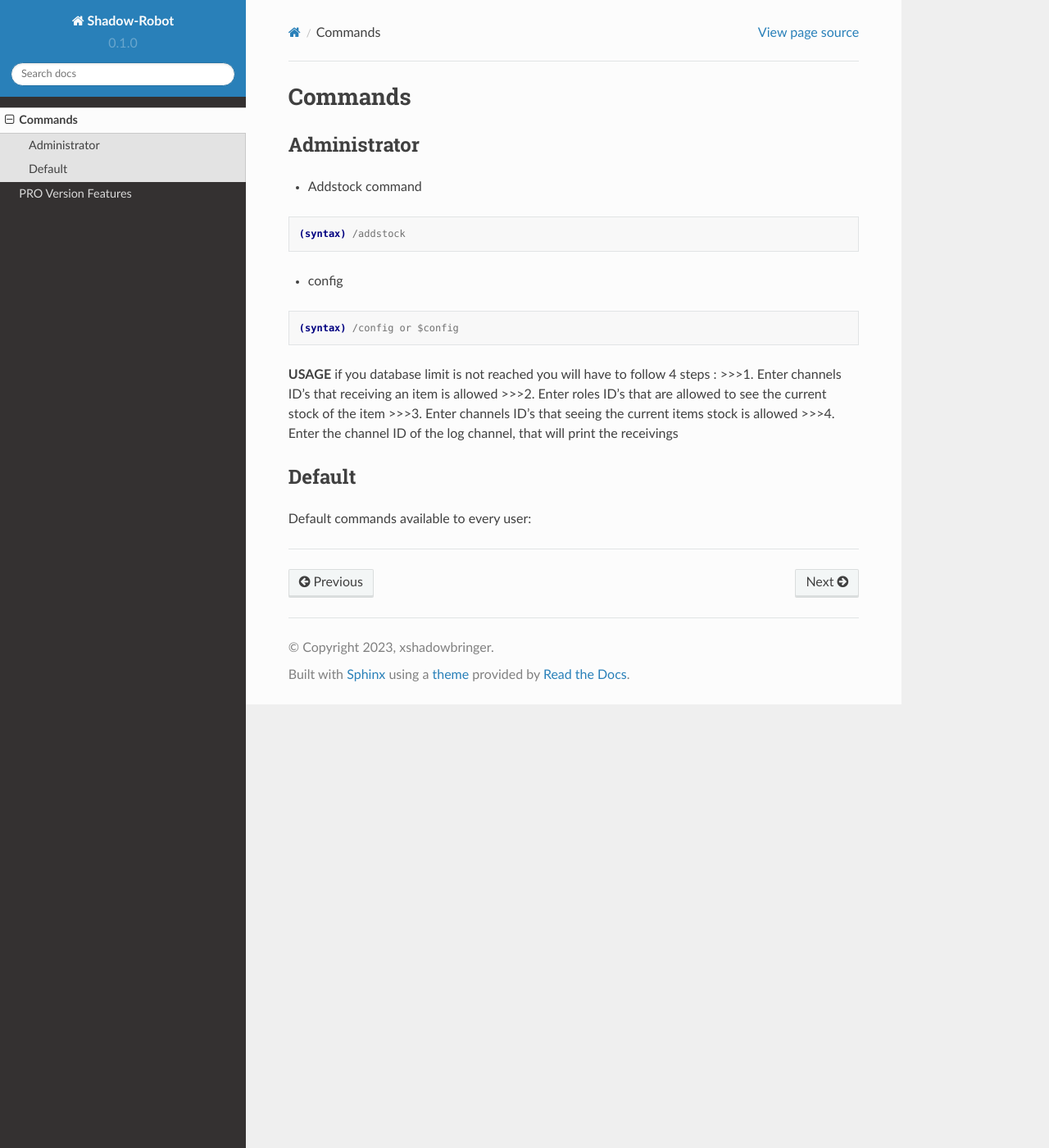
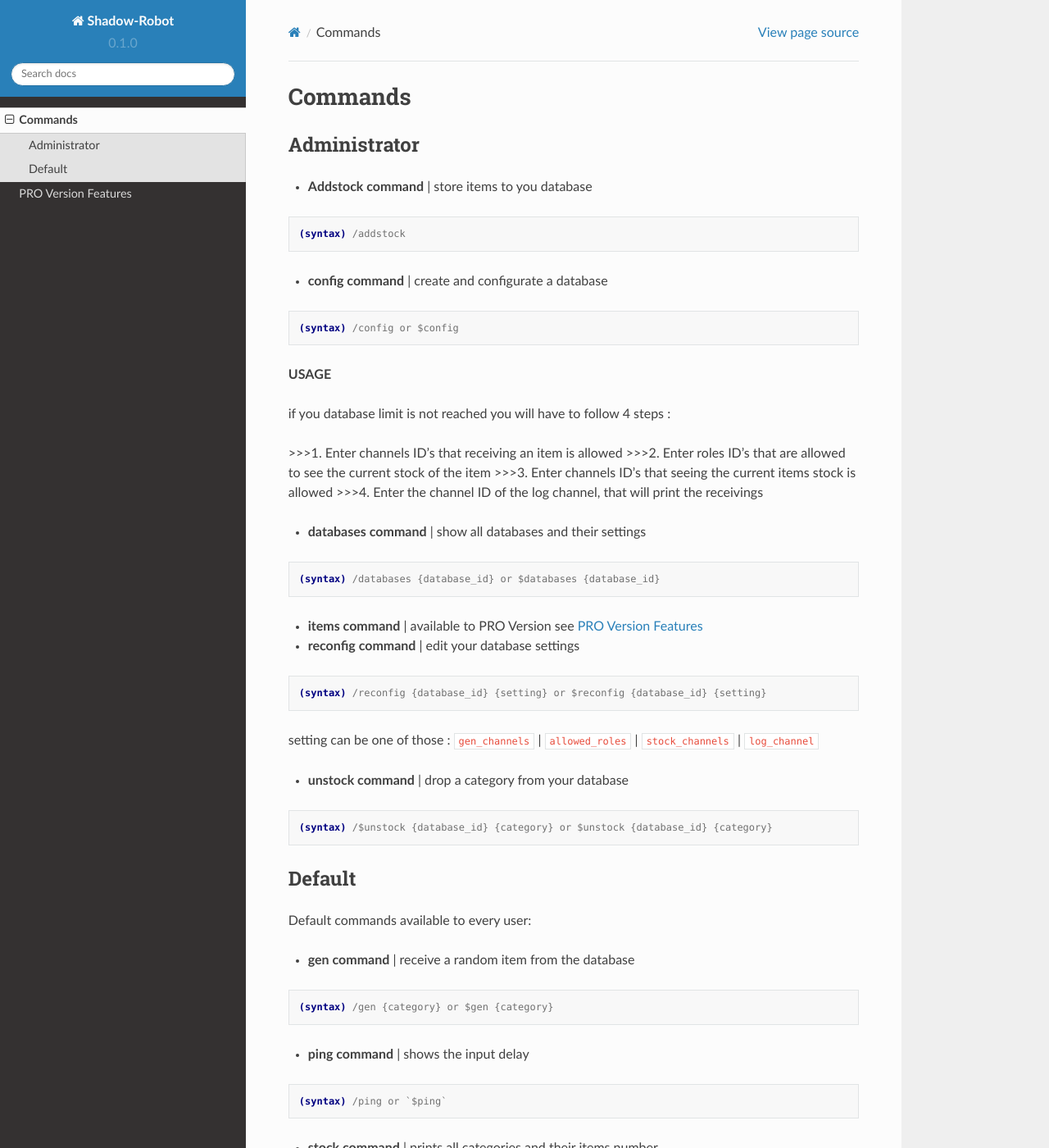
Before and after one commit to xshadowbringer/shadow-robot-docs, a Sphinx documentation site: the page built from docs/source/commands.rst, in a window 1280 px wide and 1400 px high. Shown: the whole window at 82% size. Built offline with Sphinx 7.4.7 and the Read the Docs theme 2.0.0, drawn with Linux system fonts in a browser that asks for light colours; some of the changed text lies outside the part shown.

Commit message:
Update commands.rst

`````diff
--- a/docs/source/commands.rst
+++ b/docs/source/commands.rst
@@ -6,29 +6,75 @@ Commands
 Administrator
 ------------
 
-- Addstock command
+- **Addstock command** | store items to you database
 
 .. code-block:: console
 
    (syntax) /addstock
 
--  config
+- **config command** | create and configurate a database
 
 .. code-block:: console
 
    (syntax) /config or $config
 
 **USAGE**
+
 if you database limit is not reached you will have to follow 4 steps :
+
 >>>1. Enter channels ID's that receiving an item is allowed
 >>>2. Enter roles ID's that are allowed to see the current stock of the item
 >>>3. Enter channels ID's that seeing the current items stock is allowed
 >>>4. Enter the channel ID of the log channel, that will print the receivings
 
+- **databases command** | show all databases and their settings
 
+.. code-block:: console
+
+   (syntax) /databases {database_id} or $databases {database_id}
+
+- **items command** | available to PRO Version see  :doc:`pro-features`
+
+- **reconfig command** | edit your database settings
+
+.. code-block:: console
+
+   (syntax) /reconfig {database_id} {setting} or $reconfig {database_id} {setting}
+
+setting can be one of those : ``gen_channels`` | ``allowed_roles`` | ``stock_channels`` | ``log_channel``
+
+- **unstock command** | drop a category from your database
+
+.. code-block:: console
+
+   (syntax) /$unstock {database_id} {category} or $unstock {database_id} {category}
+
+.. default:
 Default
 ----------------
 
 Default commands available to every user:
 
-````
+- **gen command** | receive a random item from the database
+
+.. code-block:: console
+
+   (syntax) /gen {category} or $gen {category}
+
+- **ping command** | shows the input delay
+
+.. code-block:: console
+
+   (syntax) /ping or `$ping`
+
+- **stock command** | prints all categories and their items number
+
+.. code-block:: console
+
+   (syntax) /stock or $stock
+
+- **docs command** | the anchor to this docs site
+
+.. code-block:: console
+
+   (syntax) /docs or $docs
`````
